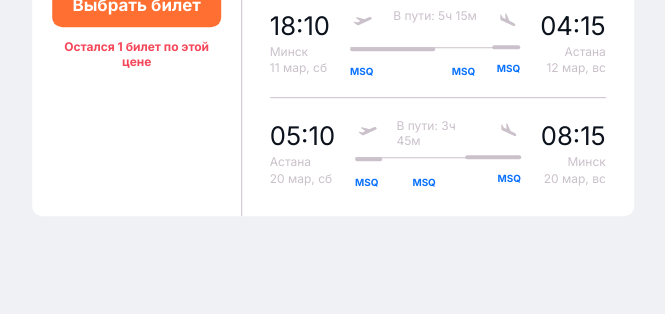
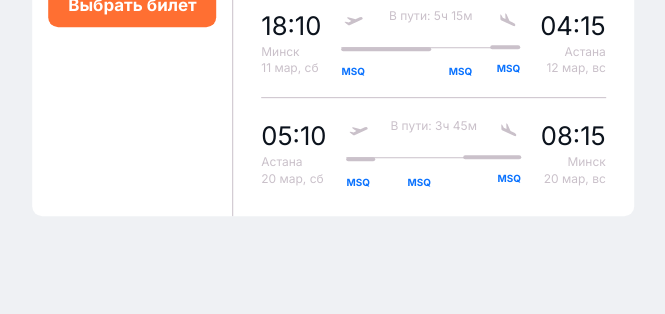
Before and after one commit to JuliaGrib/DataMola, a plain HTML site: page Extra_tasks/Extra_task_3/Tickets/index.html in a window 1280 px wide. Shown: the part 486-800 px from the top of the page, without its empty margins (307-972 px from the left). Drawn offline with Linux system fonts and the light colour scheme.

Commit message:
fix: remove tickets__subtext

```diff
--- a/Extra_tasks/Extra_task_3/Tickets/index.html
+++ b/Extra_tasks/Extra_task_3/Tickets/index.html
@@ -165,9 +165,6 @@
                         <button class="btn btn_primary">
                             Выбрать билет
                         </button>
-                        <span class="ticket__subtext">
-                            Остался 1 билет по этой цене
-                        </span>
                     </aside>
                     <div class="line-horizont"></div>
                     <div class="tickets__info">
```
